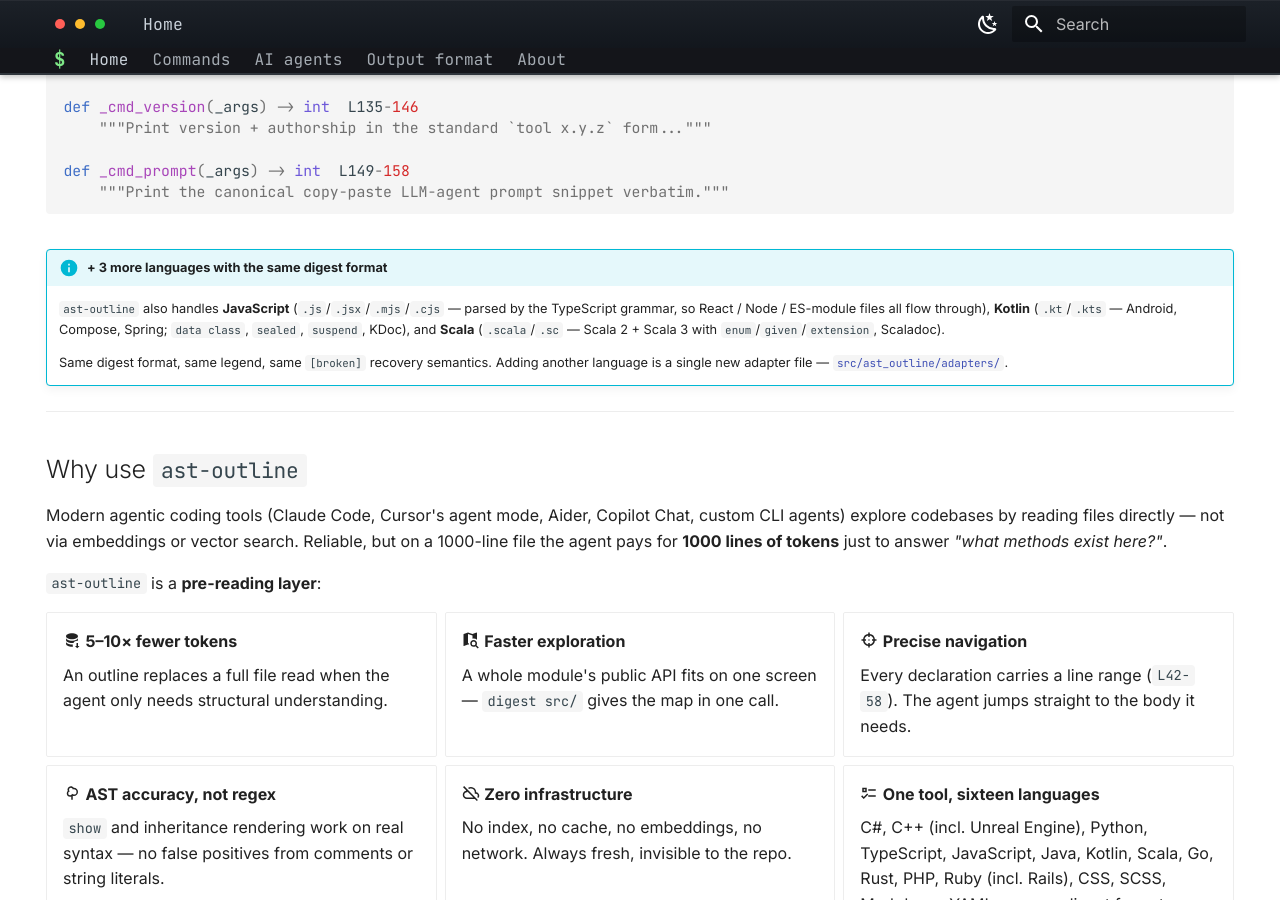
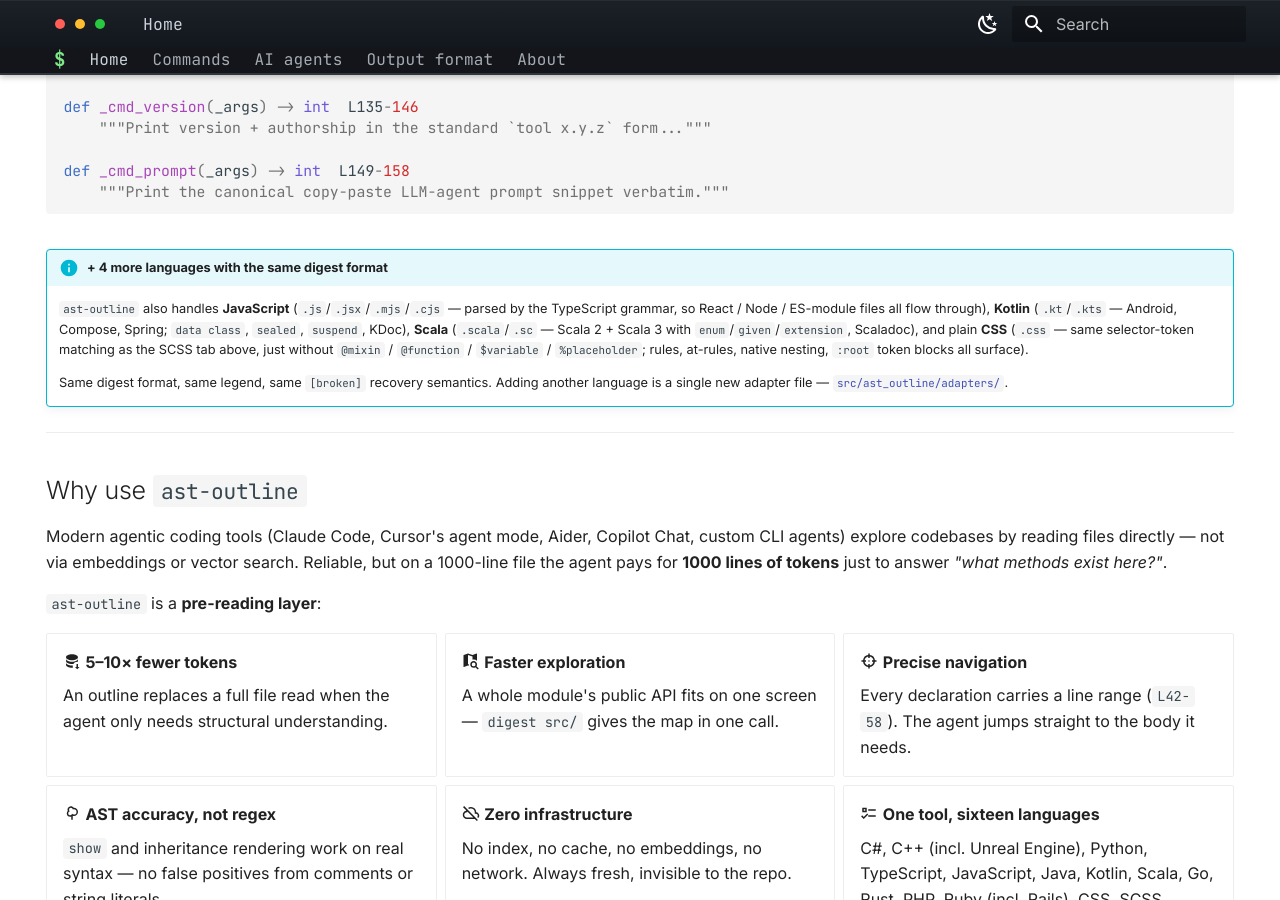
Before and after one commit to ast-outline/ast-outline.github.io, an MkDocs documentation site: the page built from docs/index.md, in a window 1280 px wide and 900 px high, scrolled down 1345 px. Built offline with MkDocs 1.6.1 and Material for MkDocs 9.7.7, drawn with Linux system fonts in a browser that asks for light colours.

Commit message:
index: add CSS to the '+ N more languages' callout
The SCSS tab in the showcase covers SCSS-specific symbols, but plain
CSS was previously absent from both the showcase tabs AND the
callout list. Adding it to the callout — same selector-token
matching, just without the SCSS-specific @mixin / @function /
$variable / %placeholder. Bumps the count from 3 to 4.

````diff
--- a/docs/index.md
+++ b/docs/index.md
@@ -402,12 +402,16 @@ stdout from the command in the title bar.
         ## License  L49-51
     ```
 
-!!! info "+ 3 more languages with the same digest format"
+!!! info "+ 4 more languages with the same digest format"
     `ast-outline` also handles **JavaScript** (`.js`/`.jsx`/`.mjs`/`.cjs` —
     parsed by the TypeScript grammar, so React / Node / ES-module files
     all flow through), **Kotlin** (`.kt`/`.kts` — Android, Compose, Spring;
-    `data class`, `sealed`, `suspend`, KDoc), and **Scala** (`.scala`/`.sc`
-    — Scala 2 + Scala 3 with `enum`/`given`/`extension`, Scaladoc).
+    `data class`, `sealed`, `suspend`, KDoc), **Scala** (`.scala`/`.sc`
+    — Scala 2 + Scala 3 with `enum`/`given`/`extension`, Scaladoc), and
+    plain **CSS** (`.css` — same selector-token matching as the SCSS tab
+    above, just without `@mixin` / `@function` / `$variable` /
+    `%placeholder`; rules, at-rules, native nesting, `:root` token blocks
+    all surface).
 
     Same digest format, same legend, same `[broken]` recovery semantics. Adding
     another language is a single new adapter file —
````
